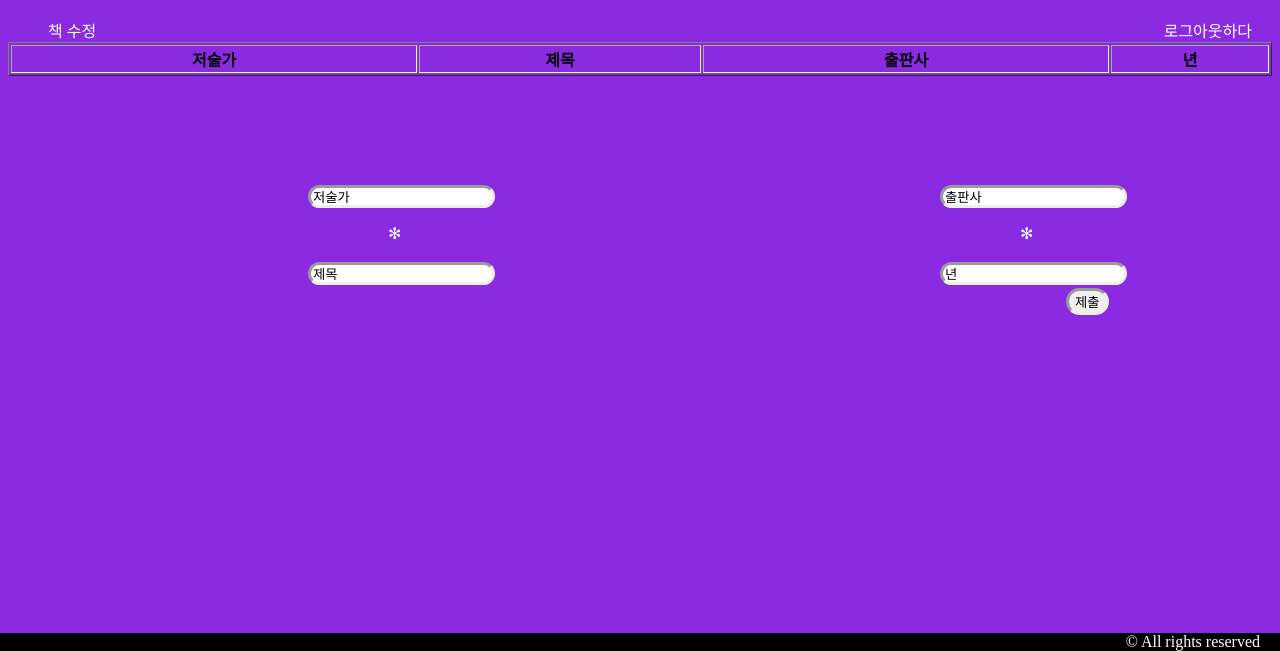
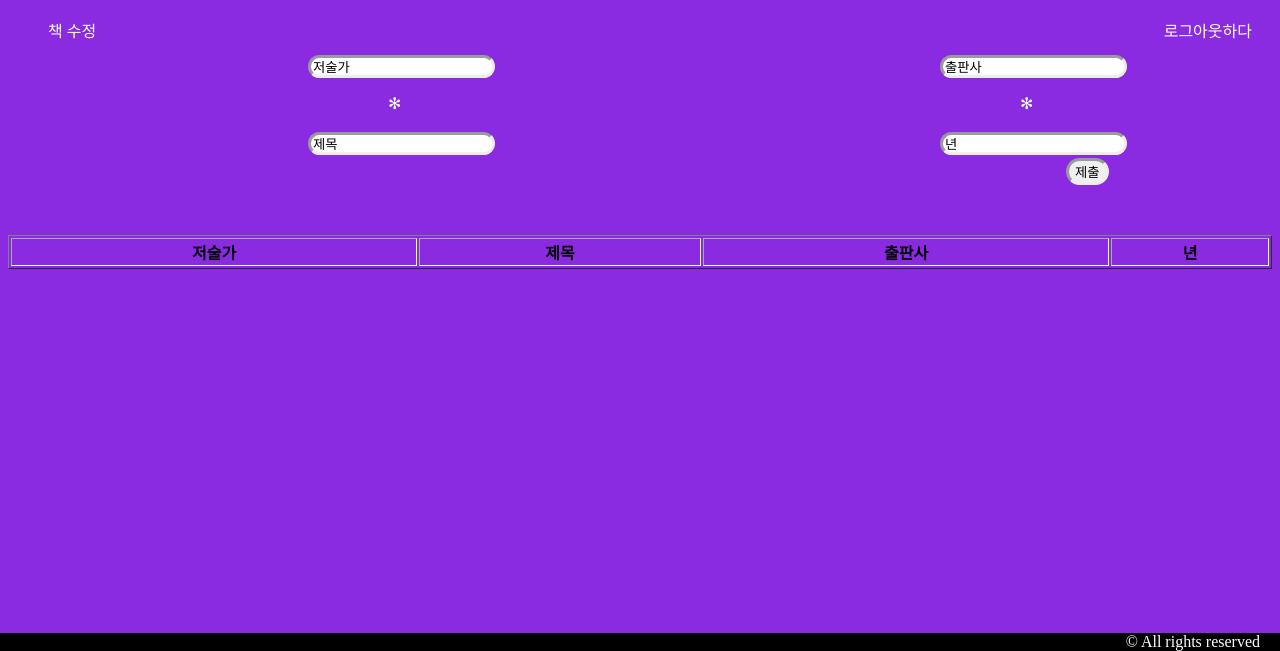
Before and after one commit to Paprikadarlingtoniapurpuraquevedo/Ham-Bong-Seon-Doseogwan, a plain HTML site: page Ham Bong Seon Doseogwan/booktable.html in a window 1280 px wide. Shown: the part 149-800 px from the top of the page. Drawn offline with Linux system fonts and the light colour scheme.

Commit message:
Versão 6
Formulário reinstalado na tabela de livros.

```diff
--- a/Ham Bong Seon Doseogwan/booktable.html
+++ b/Ham Bong Seon Doseogwan/booktable.html
@@ -20,6 +20,23 @@
         </ul>
     </topnav>
 
+    <div id="left-content">
+        <form>
+            <input type="text" id="author" value="저술가"><br>
+            <p>✻</p>
+            <input type="text" id="title" value="제목"><br>
+        </form>
+        </div>
+
+        <div id="right-content">
+        <form>
+            <input type="text" id="publisher" value="출판사"><br>
+            <p>✻</p>
+            <input type="text" id="year" value="년"><br>
+            <button onclick="return add()">제출</button>
+        </form>
+        </div>
+
     <table border="1">
         <thead>
             <th>저술가</th>
@@ -37,23 +54,6 @@
             <td></td>
         </tr>
     </table>
-
-    <div id="left-content">
-    <form>
-        <input type="text" id="author" value="저술가"><br>
-        <p>✻</p>
-        <input type="text" id="title" value="제목"><br>
-    </form>
-    </div>
-
-    <div id="right-content">
-    <form>
-        <input type="text" id="publisher" value="출판사"><br>
-        <p>✻</p>
-        <input type="text" id="year" value="년"><br>
-        <button onclick="return add()">제출</button>
-    </form>
-    </div>
 
     <div class="footer">
         <div id="col-0"><li>© All rights reserved</li></div>
@@ -76,8 +76,8 @@
         }
 
         form {
-            margin-top: 100px;
-            margin-bottom: 5px;
+            margin-top: 10px;
+            margin-bottom: 50px;
             margin-right: 30px;
             margin-left: 300px;
         }
@@ -214,11 +214,11 @@
         return false;
         }
 
-        var book = {
+        var table = {
         "author": author, "title": title, "publisher": publisher, "year": year
         }
 
-        localStorage.setItem("book", JSON.stringify(book));
+        localStorage.setItem("table", JSON.stringify(table));
         }
     </script>
 
```
